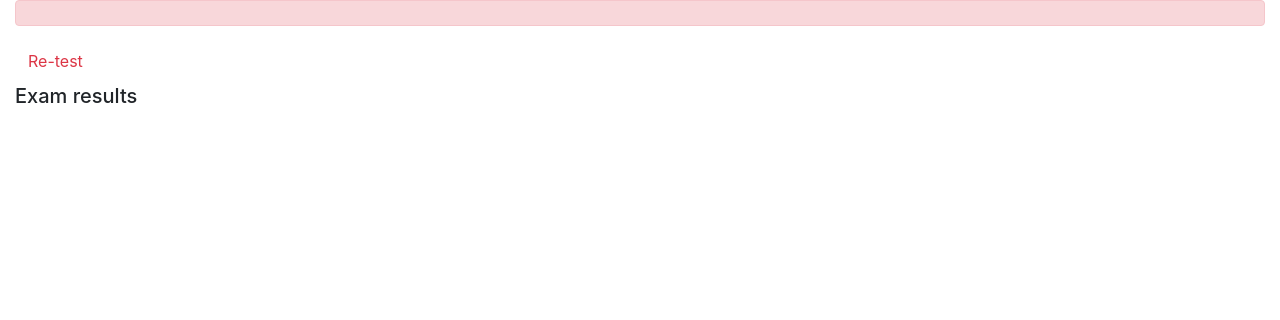
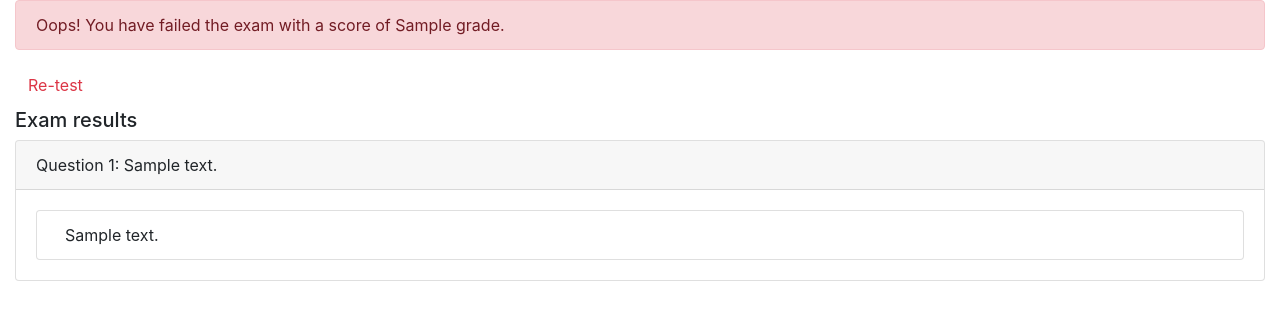
Before and after one commit to alikhan2596/Django-Project, a Django app: template onlinecourse/templates/onlinecourse/exam_result_bootstrap.html in a window 1280 px wide. Shown: the part 56-376 px from the top of the page. Run offline with Django 3.2, Linux system fonts and the light colour scheme; tables that the repository leaves empty hold one stand-in row (values such as "Sample post"); the template is opened without the code that fills it: values that come from a table or form of the project are taken from there, most other values are stand-ins (such as "Sample title", 1, 10 or a date in 2020); some libraries are stand-ins or nearby versions.

Commit message:
views and template updates.

```diff
--- a/onlinecourse/templates/onlinecourse/exam_result_bootstrap.html
+++ b/onlinecourse/templates/onlinecourse/exam_result_bootstrap.html
@@ -1,10 +1,12 @@
 <!DOCTYPE html>
 <html lang="en">
+
 <head>
     <meta charset="UTF-8">
     {% load static %}
     <link rel="stylesheet" href="https://maxcdn.bootstrapcdn.com/bootstrap/4.5.2/css/bootstrap.min.css">
 </head>
+
 <body>
 
     <nav class="navbar navbar-light bg-light">
@@ -23,8 +25,8 @@
                     <form class="form-inline" action="{% url 'onlinecourse:login' %}" method="post">
                         {% csrf_token %}
                         <div class="input-group">
-                        <input type="text" class="form-control" placeholder="Username" name="username" >
-                        <input type="password" class="form-control" placeholder="Username" name="psw" >
+                            <input type="text" class="form-control" placeholder="Username" name="username">
+                            <input type="password" class="form-control" placeholder="Username" name="psw">
                             <button class="btn btn-primary" type="submit">Login</button>
                             <a class="btn btn-link" href="{% url 'onlinecourse:registration' %}">Sign Up</a>
                         </div>
@@ -39,17 +41,51 @@
         {% if grade > 80 %}
         <div class="alert alert-success">
             <!--HINT Display passed info -->
+            Congratulations! You have passed the exam with a score of {{ grade }}.
+
         </div>
         {% else %}
         <div class="alert alert-danger">
             <!--HINT Display failed info -->
+            Oops! You have failed the exam with a score of {{ grade }}.
         </div>
         <a class="btn btn-link text-danger" href="{% url 'onlinecourse:course_details' course.id %}">Re-test</a>
         {% endif %}
         <div class="card-columns-vertical mt-1">
             <h5 class="">Exam results</h5>
             <!--HINT Display exam results-->
+            {% for question in course.question_set.all %}
+            <div class="card">
+                <div class="card-header">
+                    Question {{ forloop.counter }}: {{ question.question_text }}
+                </div>
+                <div class="card-body">
+                    {% if question.choice_set.all %}
+                    <ul class="list-group">
+                        {% for choice in question.choice_set.all %}
+                        <li
+                            class="list-group-item {% if choice.id in selected_ids %}{% if choice.is_correct %}list-group-item-success{% else %}list-group-item-danger{% endif %}{% endif %}">
+                            {% if choice.id in selected_ids %}
+                            {% if choice.is_correct %}
+                            <i class="fas fa-check-circle text-success mr-2"></i>
+                            {% else %}
+                            <i class="fas fa-times-circle text-danger mr-2"></i>
+                            {% endif %}
+                            {% else %}
+                            <i class="fas fa-minus-circle text-secondary mr-2"></i>
+                            {% endif %}
+                            {{ choice.choice_text }}
+                        </li>
+                        {% endfor %}
+                    </ul>
+                    {% else %}
+                    <p class="text-muted">No choices available for this question.</p>
+                    {% endif %}
+                </div>
+            </div>
+            {% endfor %}
         </div>
     </div>
 </body>
+
 </html>
--- a/onlinecourse/urls.py
+++ b/onlinecourse/urls.py
@@ -16,9 +16,10 @@ urlpatterns = [
     path('<int:pk>/', views.CourseDetailView.as_view(), name='course_details'),
     # ex: /enroll/5/
     path('<int:course_id>/enroll/', views.enroll, name='enroll'),
+    # Route for the submit view
+    path('<int:course_id>/submit/', views.submit, name='submit'),
 
-    # <HINT> Create a route for submit view
-
-    # <HINT> Create a route for show_exam_result view
+    # Route for the show_exam_result view
+    path('course/<int:course_id>/submission/<int:submission_id>/result/', views.show_exam_result, name='show_exam_result'),
 
  ] + static(settings.MEDIA_URL, document_root=settings.MEDIA_ROOT)
```
Also changed, not shown: onlinecourse/views.py (+45 -1 lines). Lines whose indentation alone changed are shown as unchanged.
